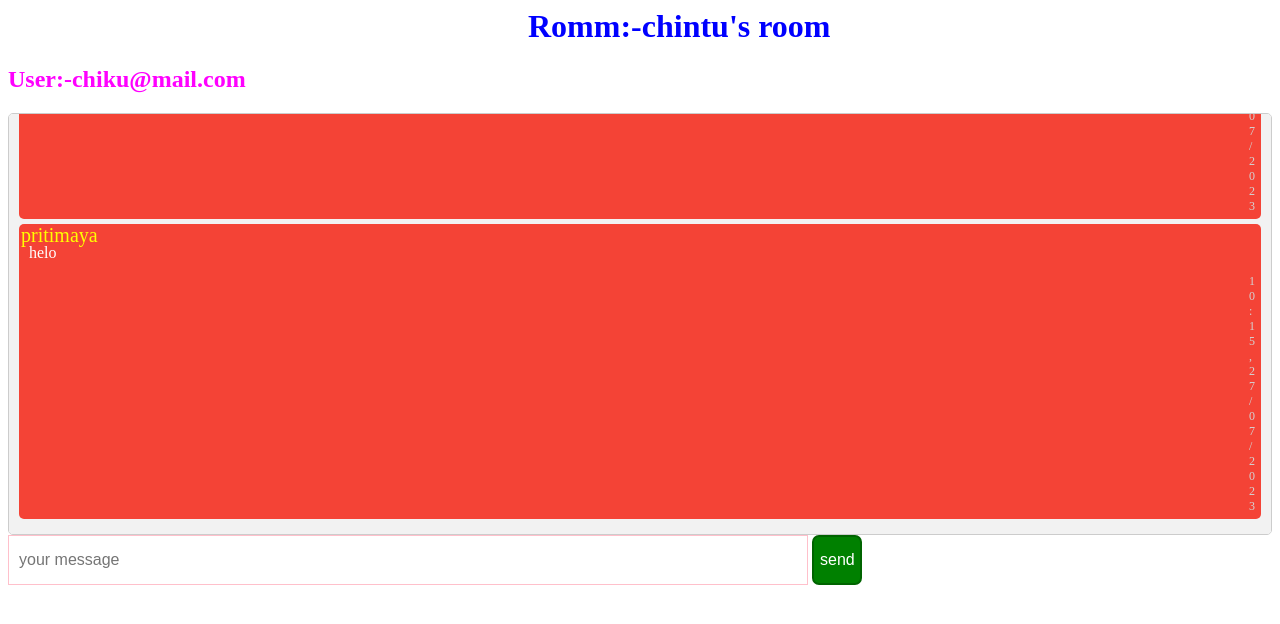
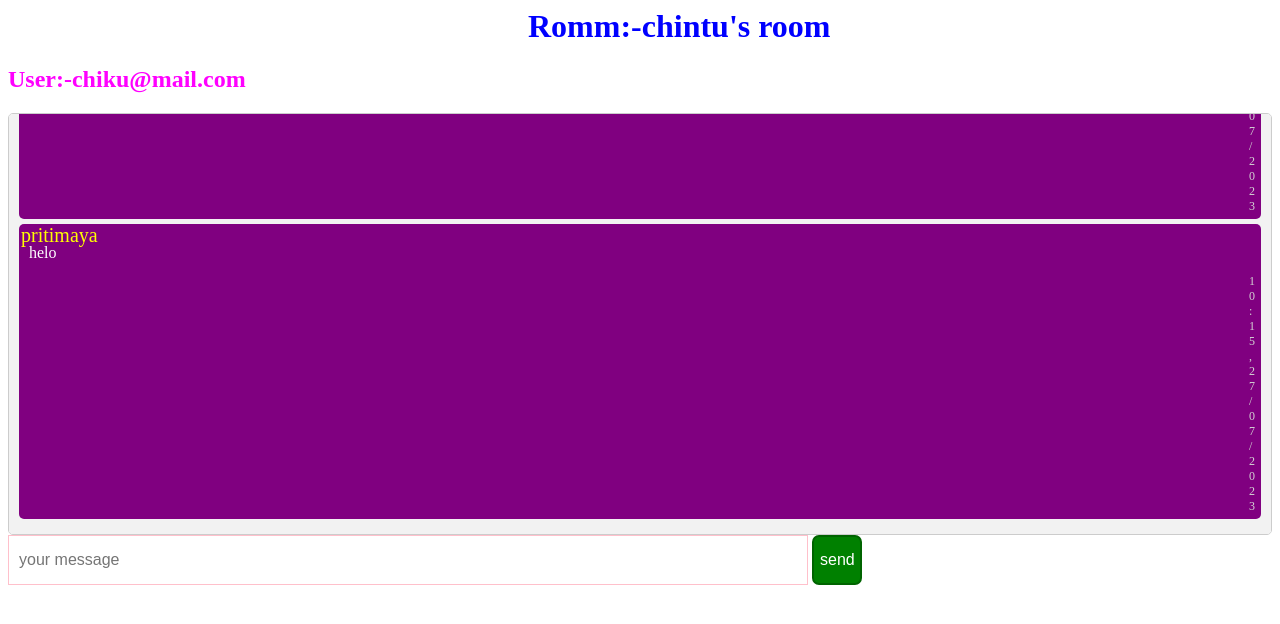
Before and after one commit to Pritimayasahoo/Simplechatapp, a Django app: template mysite/myapp/templates/room.html in a window 1280 px wide. Shown: the top 624 px of the page. Run offline with Django 4.2, Linux system fonts and the light colour scheme; the template is opened without the code that fills it: values that come from a table or form of the project are taken from there, others are empty; a user stored in the database is signed in; data comes from the database, SQL or seed files in the repository; both versions use the stored data as it was after the commit.

Commit message:
13th commit

```diff
--- a/mysite/myapp/templates/room.html
+++ b/mysite/myapp/templates/room.html
@@ -36,7 +36,7 @@
 
   /* Style for the receiver's messages */
   .message.received {
-    background-color: #f44336;
+    background-color:purple;
   }
 
   /* Style for the empty element used for initial scroll position */
```
Also changed, not shown: mysite/db.sqlite3.
